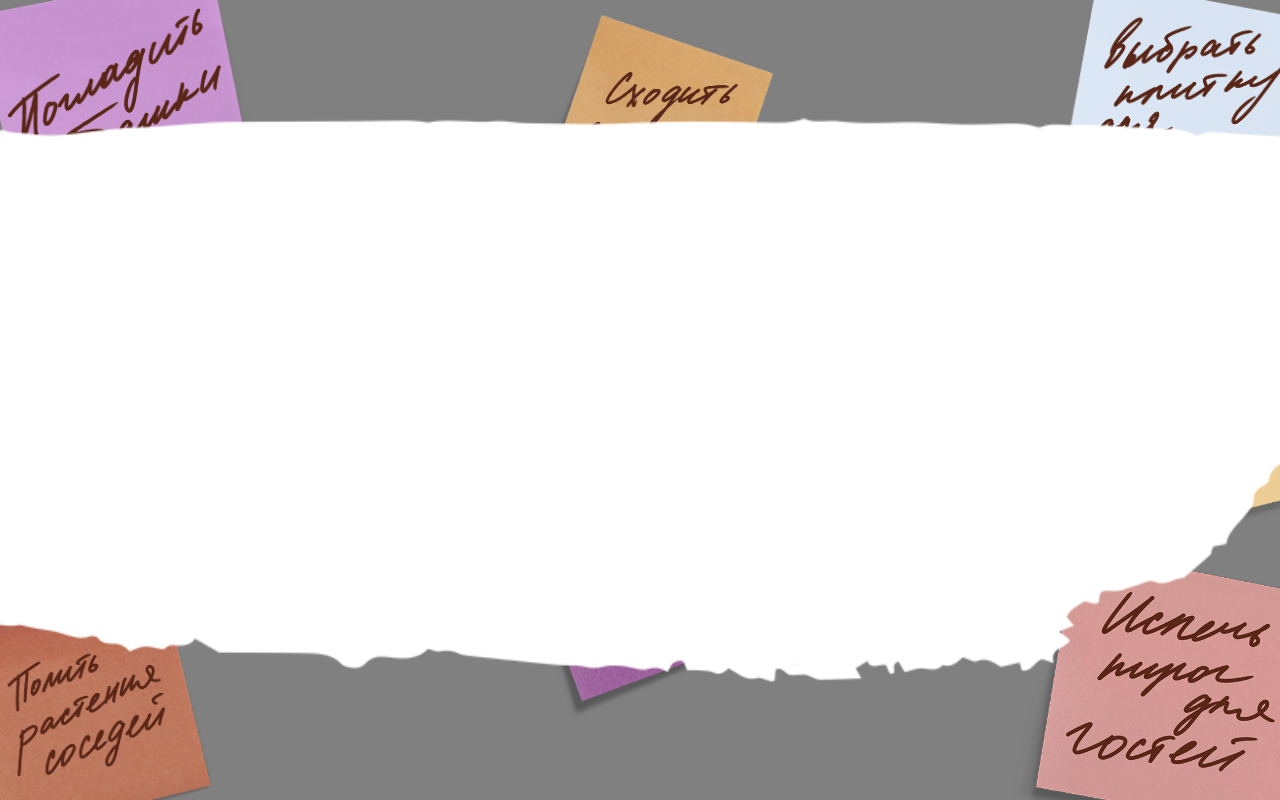
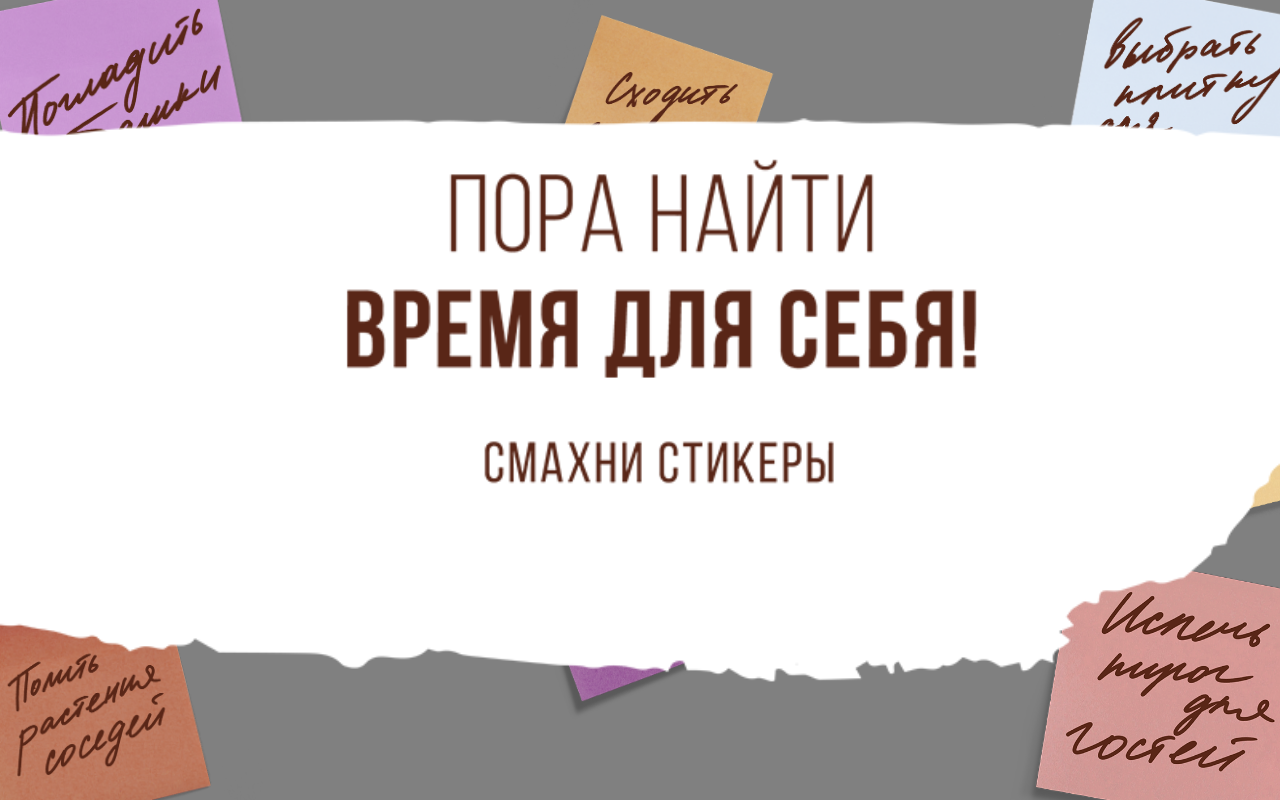
Before and after one commit to isgleb/danissimo, a plain HTML site: page index.html in a window 1280 px wide. Drawn offline with Linux system fonts and the light colour scheme.

Commit message:
label changed

```diff
--- a/index.html
+++ b/index.html
@@ -18,7 +18,7 @@
         <img class="sticker bottom-center x-center" src="assets/images/stickers/cleanDishes.png"/>
     </div>
 
-    <img class="label" src="assets/images/labelBackground.png"/>
+    <img class="label" src="assets/images/label.png"/>
 
 </body>
 
```
Also changed, not shown: assets/images/label.png (added).
